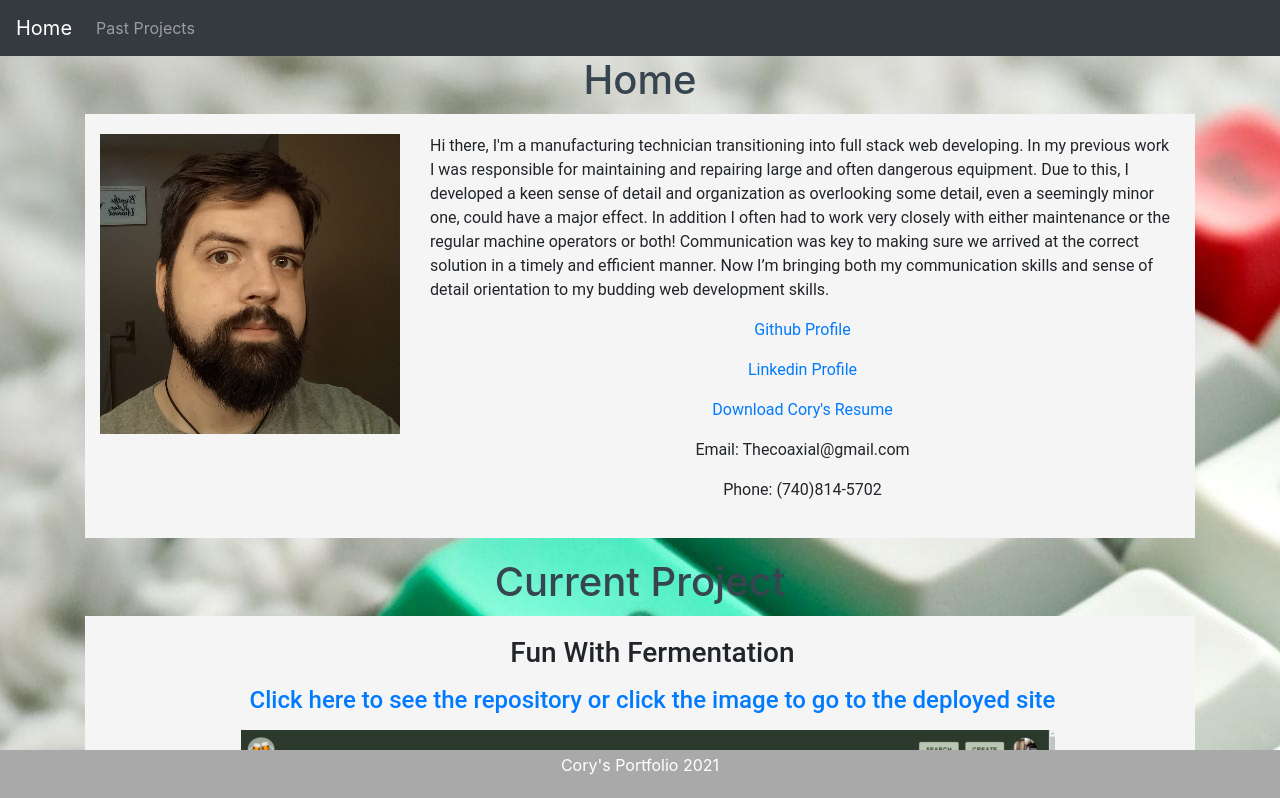
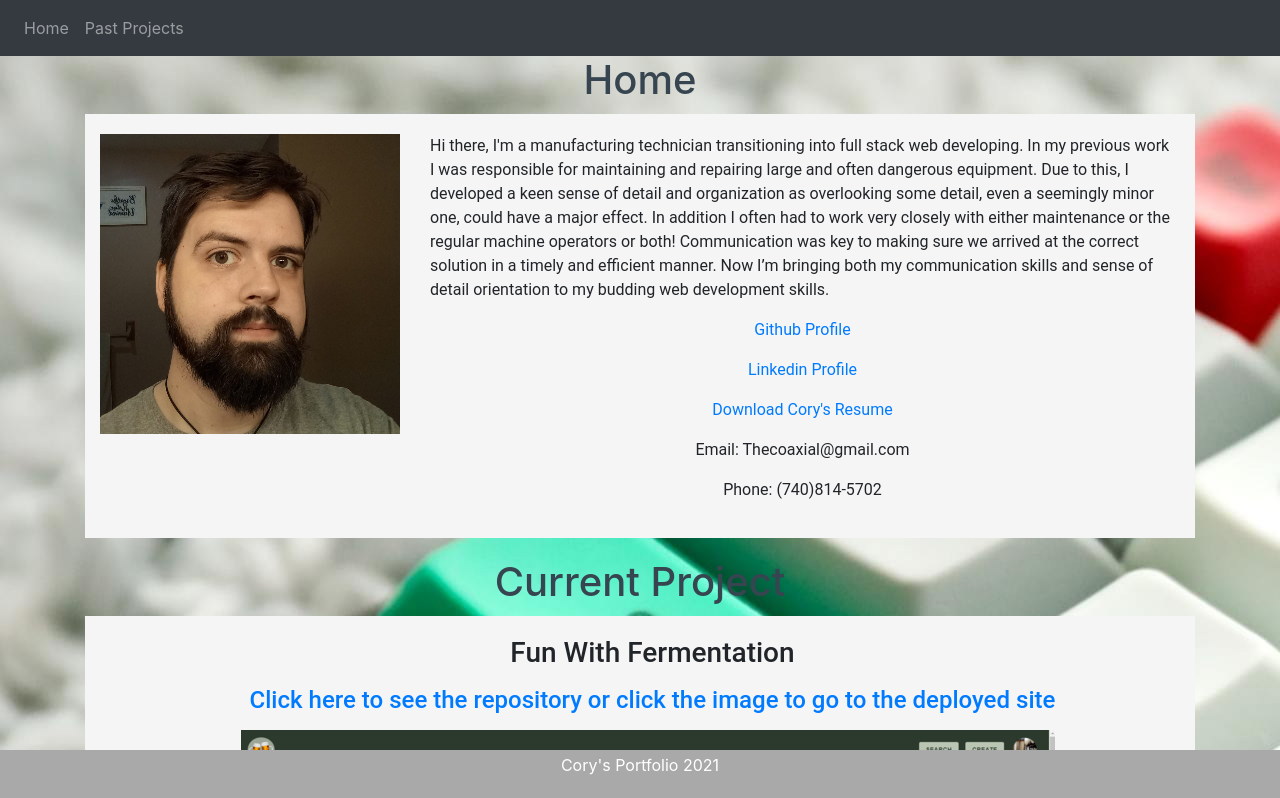
Before and after one commit to TheCoaxial/React-Portfolio, a React (Create React App) app: page / in a window 1280 px wide. Shown: the top 798 px of the page. Built offline with nearby package versions, Linux system fonts and the light colour scheme.

Commit message:
Stlye changes and fixed anchor tag

```diff
--- a/src/App.js
+++ b/src/App.js
@@ -18,6 +18,7 @@ function App() {
       <Navbar />
 
         <Route exact path="/" component={Home} />
+        <Route exact path="/home" component={Home} />
         <Route exact path="/portfolio" component={Portfolio} />
         <Redirect exact from="/ReactPortfolio" to="/" />
     </div>
--- a/src/components/navbar/navbar.js
+++ b/src/components/navbar/navbar.js
@@ -6,9 +6,21 @@ import "./navbar.css";
 function Navbar() {
     return(
         <nav className="navbar navbar-expand-lg navbar-dark bg-dark">
-            <Link className="navbar-brand" to="/">
-                Home
-            </Link>
+            <div>
+                <ul className="navbar-nav">
+                    <li className="nav-item">
+                        <Link
+                          to="/home"
+                          className={window.location.pathname === "/home" ? "nav-link active" : "nav-link"}
+                        >
+                        Home
+                        </Link>
+                    </li>
+
+                </ul>
+
+            </div>
+
             <div>
                 <ul className="navbar-nav">
                     <li className="nav-item">
@@ -21,6 +33,7 @@ function Navbar() {
                     </li>
 
                 </ul>
+
             </div>
 
         </nav>
--- a/src/pages/Portfolio/Portfolio.js
+++ b/src/pages/Portfolio/Portfolio.js
@@ -18,7 +18,7 @@ const Portfolio = () => (
                     <div className="col-lg-12 mb-3">
                         <h3><p >Fun With Fermentation</p></h3>
                         <hr></hr>
-                        <h4><p><a href="https://github.com/TheCoaxial/Final-Project">Click here to see the repository or click the image to go to the deployed site</a></p></h4>
+                        <h4><p><a href="https://github.com/TheCoaxial/Final-Project" target="_blank">Click here to see the repository or click the image to go to the deployed site</a></p></h4>
                         <a href="https://salty-dawn-64372.herokuapp.com/" target="_blank">
                         <img src={FWF} alt="A screen shot of the profile page" />
                         </a>
@@ -33,8 +33,8 @@ const Portfolio = () => (
                     <div className="col-lg-12 mb-3" >
                         <h3><p >Dream Team</p></h3>
                         <hr></hr>
-                        <h4><p><a href="https://github.com/TheCoaxial/HW-5-Daily-Planner">Click here to see the repository or click the image to go to the deployed site</a></p></h4>
-                        <a href="https://thecoaxial.github.io/HW-5-Daily-Planner/" target="_blank">
+                        <h4><p><a href="https://github.com/mdurst365/Project2" target="_blank">Click here to see the repository or click the image to go to the deployed site</a></p></h4>
+                        <a href="https://project2sports.herokuapp.com/login" target="_blank">
                         <img src={SoccerApp} alt="A Soccer Field App with Dragable Players" />
                         </a>
                     </div>
@@ -48,7 +48,7 @@ const Portfolio = () => (
                     <div className="col-lg-12 mb-3">
                         <h3><p >Recipe Finder With Random Recipe Buttons</p></h3>
                         <hr></hr>
-                        <h4><p><a href="https://github.com/TheCoaxial/Your-Menu-for-Today">Click here to see the repository or click the image to go to the deployed site</a></p></h4>
+                        <h4><p><a href="https://github.com/TheCoaxial/Your-Menu-for-Today" target="_blank">Click here to see the repository or click the image to go to the deployed site</a></p></h4>
                         <a href="https://thecoaxial.github.io/Your-Menu-for-Today/" target="_blank">
                         <img src={YMFT} alt="A screen shot of this website's homepage" />
                         </a>
--- a/src/pages/home/home.js
+++ b/src/pages/home/home.js
@@ -52,7 +52,7 @@ const Home = () =>(
             <div className="bottom-section" >
 
             <h3><p>Fun With Fermentation</p></h3>
-                <h4><p><a href="https://github.com/TheCoaxial/Final-Project">Click here to see the repository or click the image to go to the deployed site</a></p></h4>
+                <h4><p><a href="https://github.com/TheCoaxial/Final-Project" target="_blank">Click here to see the repository or click the image to go to the deployed site</a></p></h4>
                 <a href="https://salty-dawn-64372.herokuapp.com/" target="_blank">
                 <img src={FWF} alt="A screen shot of the profile page" />
                 </a>
```
